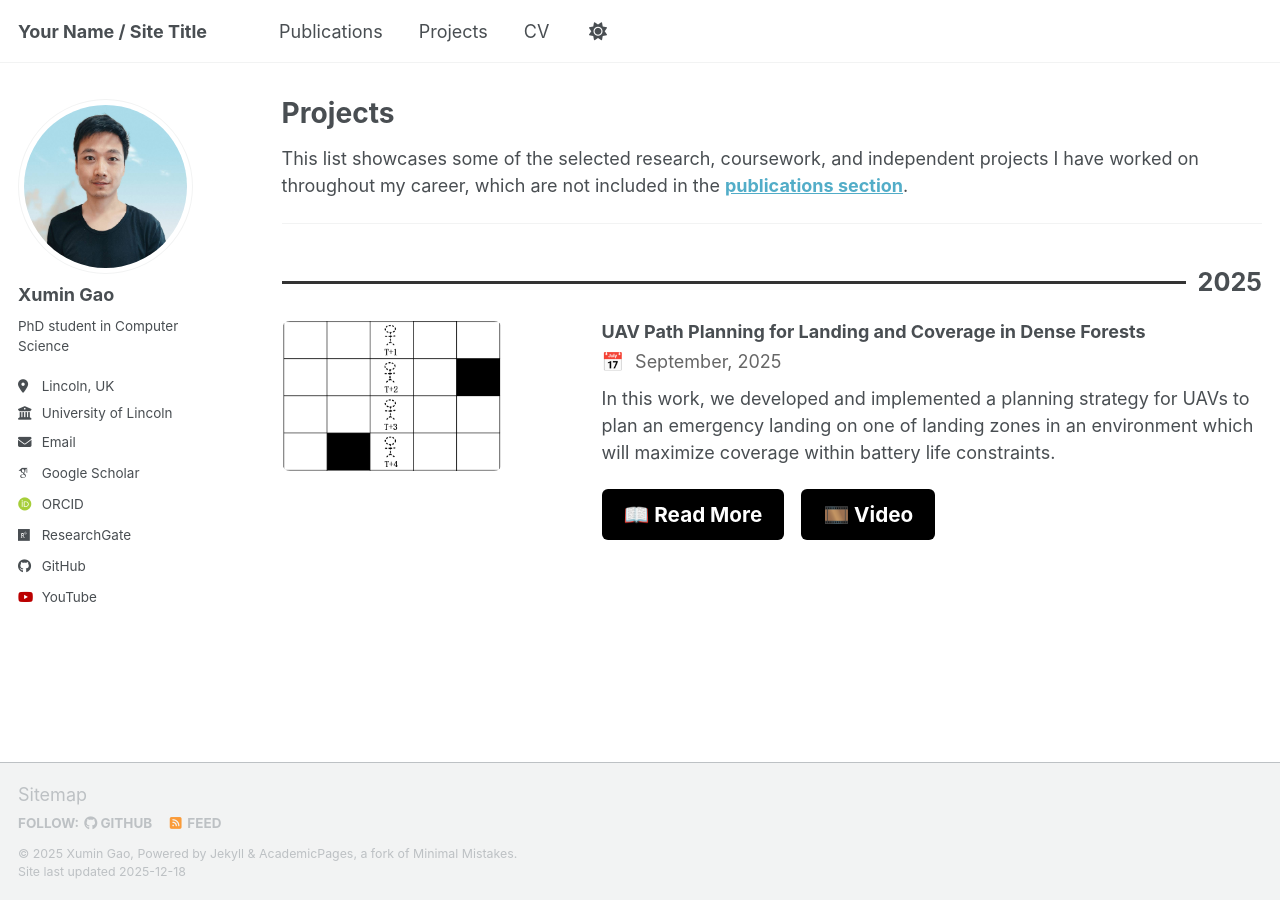
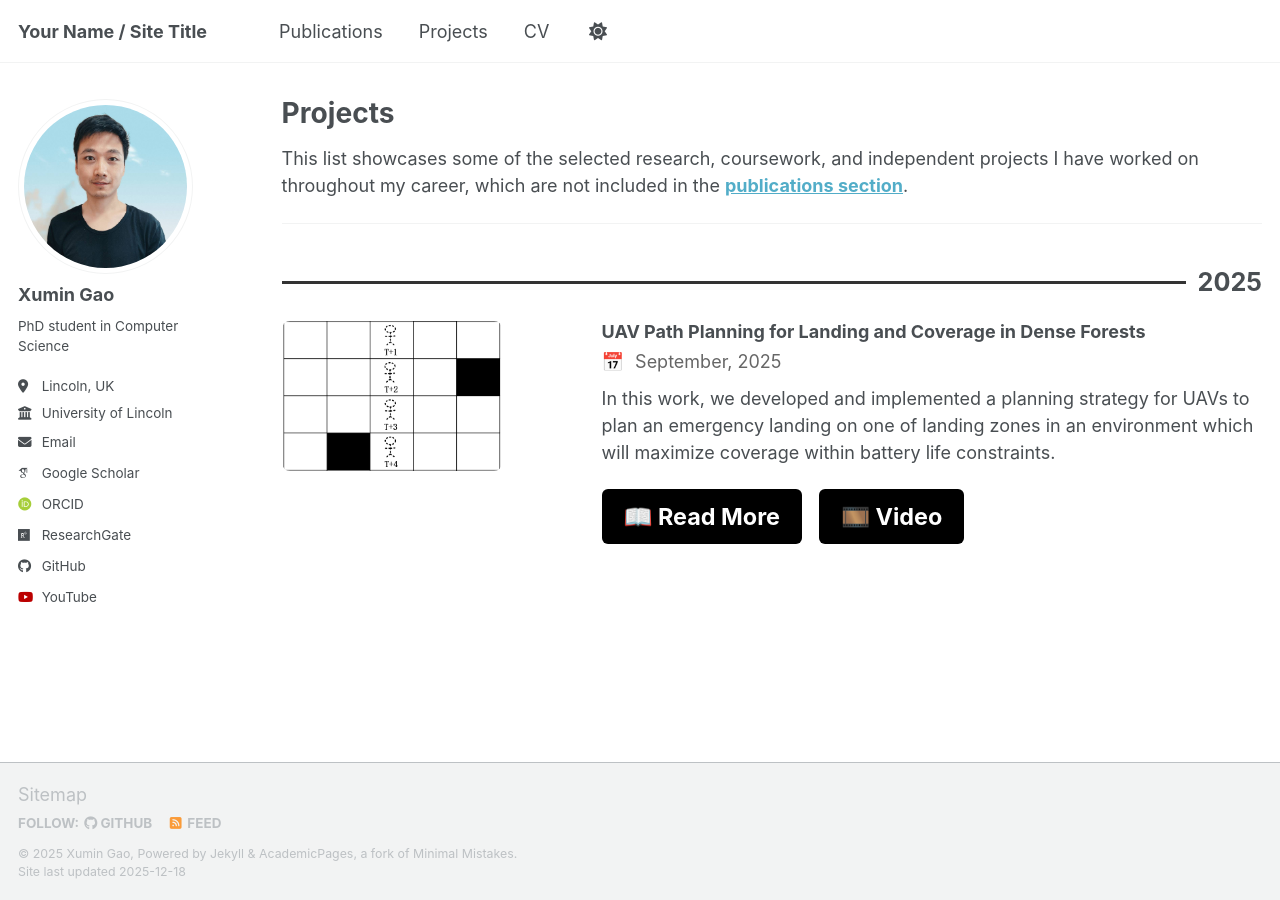
Before and after one commit to XuminGaoGithub/XuminGaoGithub.github.io, a Jekyll site: the page built from _pages/projects.md, in a window 1280 px wide. Built offline with Jekyll 4.4.1, drawn with Linux system fonts in a browser that asks for light colours; some web fonts are replaced; a script bundle is joined from its source files by our own code; library files that are not in the unit come from our copies; some of the changed lines change nothing that is shown.

Commit message:
Update projects.md

```diff
--- a/_pages/projects.md
+++ b/_pages/projects.md
@@ -62,13 +62,13 @@ This list showcases some of the selected research, coursework, and independent p
     <!-- Links -->
     <p style="margin-top: 10px;">
       <a href="/publications/"
-         style="display:inline-block; margin-right:12px; padding:10px 22px; background-color:#000; color:#fff; text-decoration:none; border-radius:6px; font-size:1.15em; font-weight:700;">
-        📖 Read More
+         style="display:inline-block; margin-right:12px; padding:10px 22px; background-color:#000; color:#fff; text-decoration:none; border-radius:6px; font-size:1.3em; font-weight:800;">
+        📖 <b>Read More</b>
       </a>
       <a href="https://www.youtube.com/watch?v=xgqmUpdp-0A"
          target="_blank"
-         style="display:inline-block; padding:10px 22px; background-color:#000; color:#fff; text-decoration:none; border-radius:6px; font-size:1.15em; font-weight:700;">
-        🎞️ Video
+         style="display:inline-block; padding:10px 22px; background-color:#000; color:#fff; text-decoration:none; border-radius:6px; font-size:1.3em; font-weight:800;">
+        🎞️ <b>Video</b>
       </a>
     </p>
 
```
